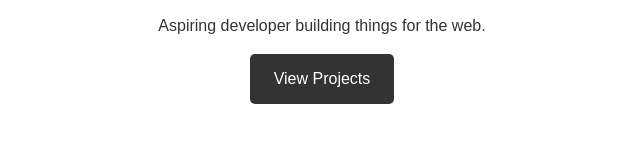
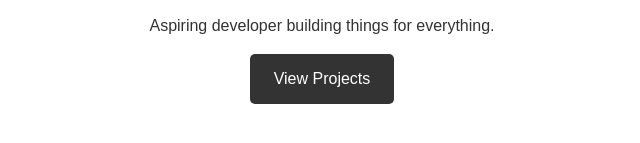
Before and after one commit to SaintUwU/personal-portfolio, a plain HTML site: page LandingPage.html in a window 1280 px wide. Shown: the part 205-348 px from the top of the page, 318-958 px from the left. Drawn offline with Linux system fonts and the light colour scheme.

Commit message:
style(landing): test commit after branch reset

```diff
--- a/LandingPage.html
+++ b/LandingPage.html
@@ -20,7 +20,7 @@
 
   <section class="hero">
     <h2>Hello, I'm Erick Kamau</h2>
-    <p>Aspiring developer building things for the web.</p>
+    <p>Aspiring developer building things for everything.</p>
     <a href="#projects" class="btn">View Projects</a>
   </section>
 </body>
```
